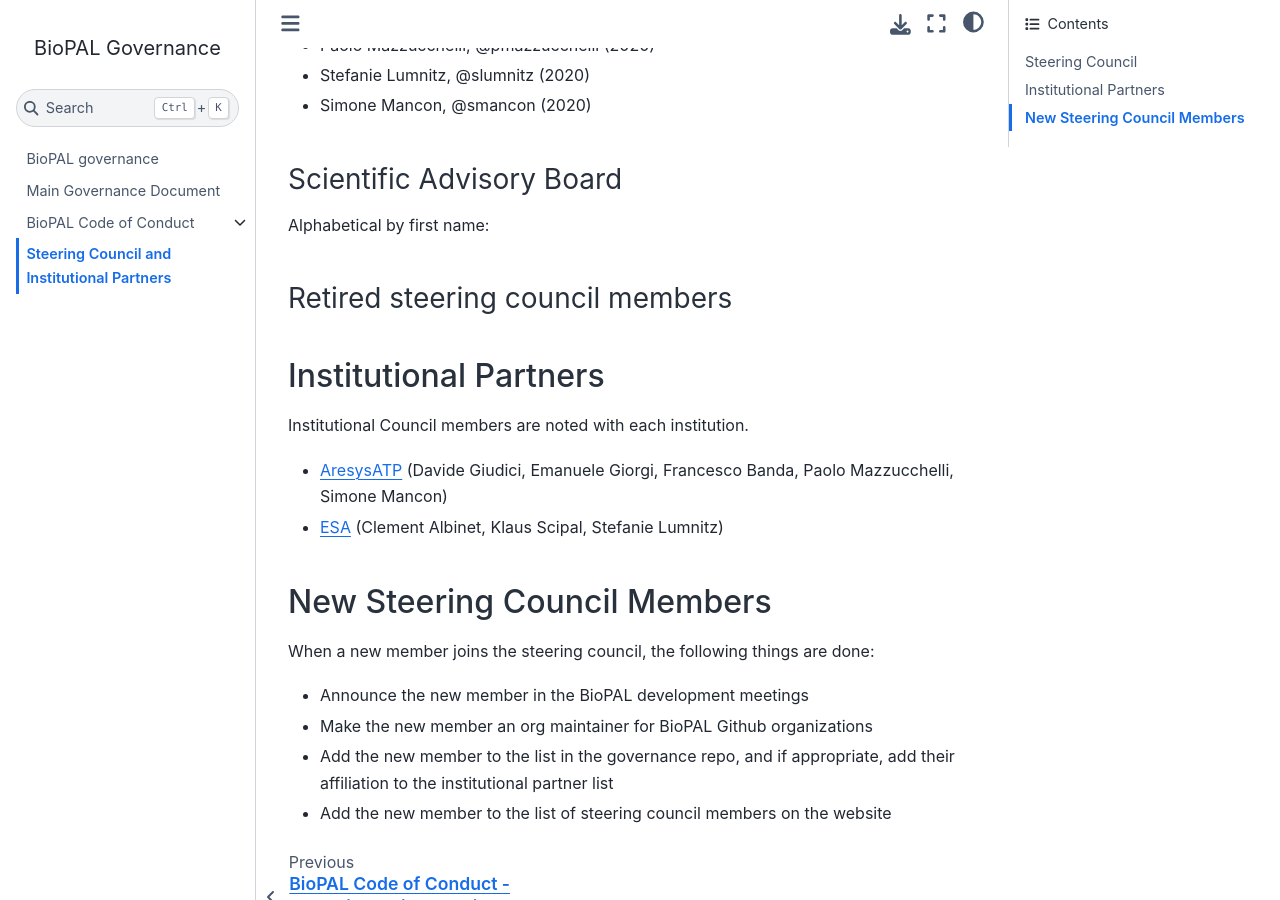
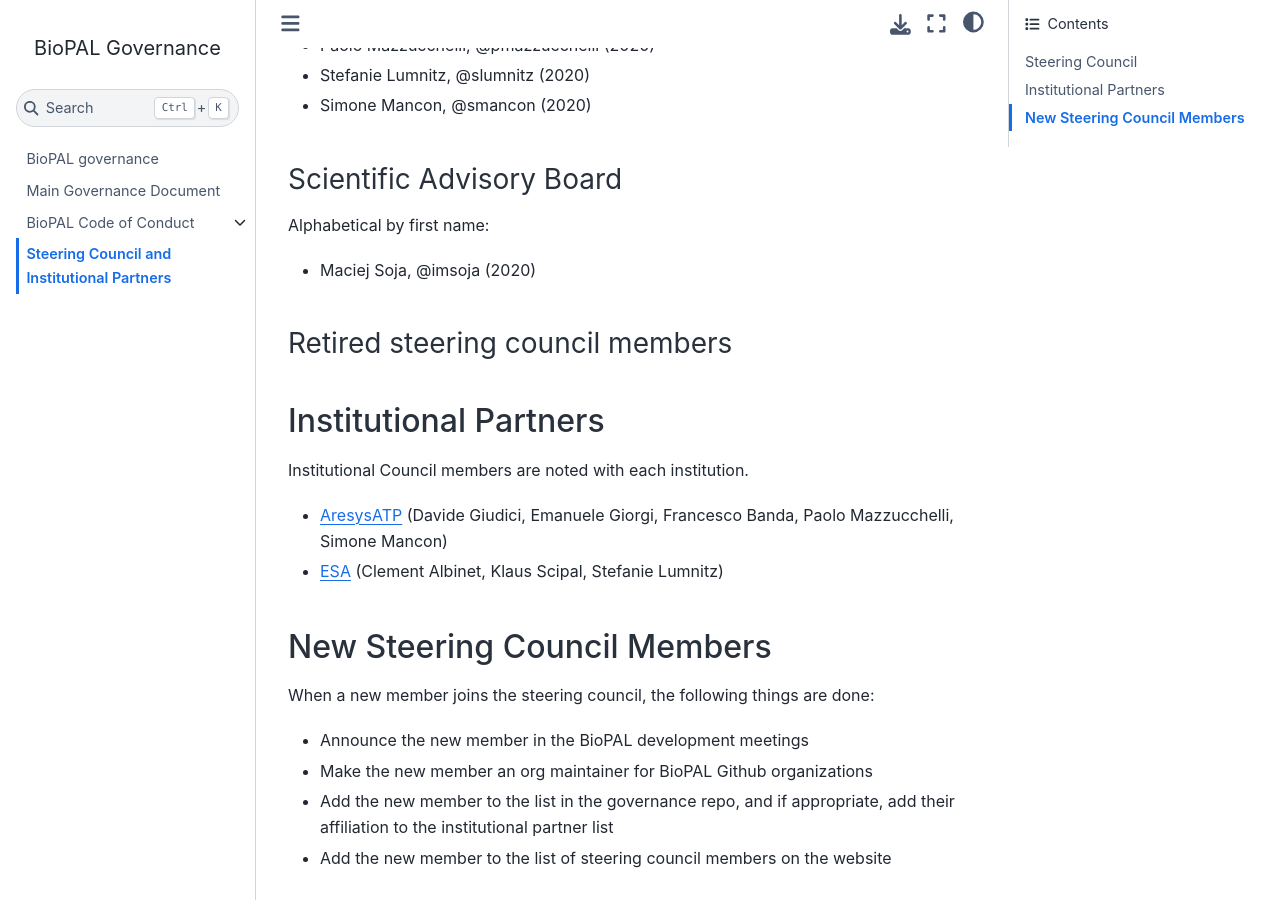
Before and after one commit to BioPAL/governance, a Jupyter Book: the page built from people.md, in a window 1280 px wide and 900 px high, scrolled down 635 px. Built offline with Jupyter Book 1.0.4 settings and Sphinx 7.4.7 and the Sphinx Book theme 1.1.4, drawn with Linux system fonts in a browser that asks for light colours; part of the change alters nothing that is shown.

Commit message:
[ENH] add Maciej tentative steering council memb

```diff
--- a/people.md
+++ b/people.md
@@ -2,11 +2,14 @@
 
 Names are followed by GitHub usernames.
 
+
 ## Steering Council
+
 
 ### BDFL
 
 - Klaus Scipal, @kscipal (2020)
+
 
 ### Project Development and Maintenance
 
@@ -25,6 +28,8 @@ Alphabetical by first name:
 
 Alphabetical by first name:
 
+- Maciej Soja, @imsoja (2020)
+
 
 ### Retired steering council members
 
@@ -33,8 +38,8 @@ Alphabetical by first name:
 
 Institutional Council members are noted with each institution.
 
-- [AresysATP](https://aws.amazon.com/) (Davide Giudici, Emanuele Giorgi, Francesco Banda, Paolo Mazzucchelli, Simone Mancon)
-- [ESA](https://www.bloomberg.com/) (Clement Albinet, Klaus Scipal, Stefanie Lumnitz)
+- [AresysATP](https://www.aresys.it/) (Davide Giudici, Emanuele Giorgi, Francesco Banda, Paolo Mazzucchelli, Simone Mancon)
+- [ESA](https://www.esa.int/) (Clement Albinet, Klaus Scipal, Stefanie Lumnitz)
 
 
 ## New Steering Council Members
```
